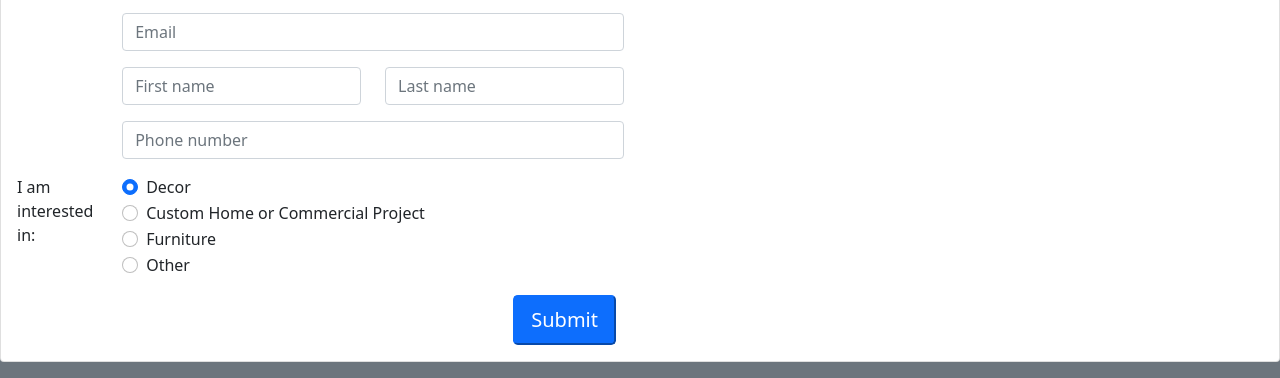
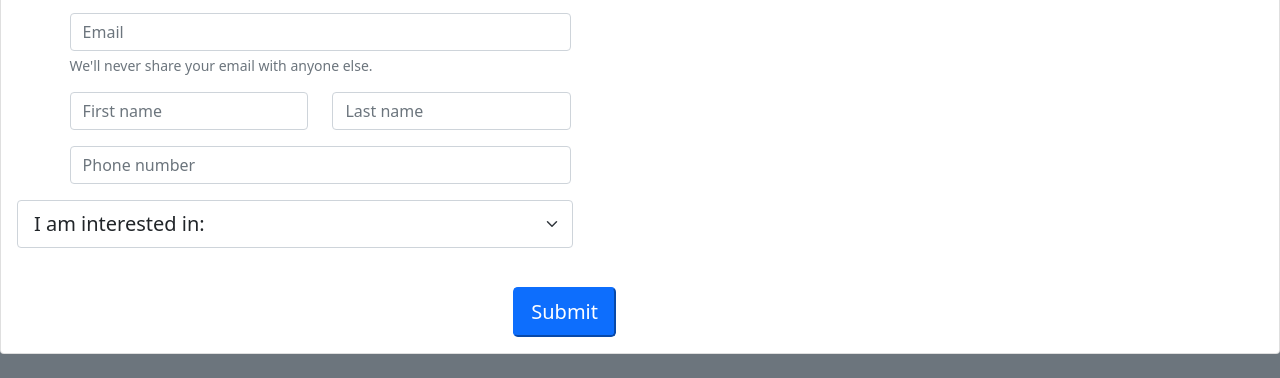
Before and after one commit to katguerin/SpencerCustomWoodworking, a plain HTML site: page contact-me.html in a window 1280 px wide. Shown: the part 515-893 px from the top of the page. Drawn offline with nearby package versions, Linux system fonts and the light colour scheme.

Commit message:
changes made to contact me form

```diff
--- a/contact-me.html
+++ b/contact-me.html
@@ -49,73 +49,54 @@
 
     <div class="row no-gutters">
         <div class="col-md-6">
-          <img src="images/tools.jpg" class="card-img" style="max-width: 600px;" alt="image of tools">
+          <img src="images/tools.jpg" class="card-img" style="max-width:600px" alt="image of tools">
         </div>
     </div>
-
+<!-- needs to float to the right of the image if browser is big enough -->
     <div class="col-md-6">
         <div class="card-body">
           <form>
             <div class="row mb-3">
-              <div class="col-sm-2"></div>
+              <div class="col-sm-1"></div>
                 <div class="col-sm-10">
 <!-- validate email not working -->
                 <input type="inputEmail" class="form-control" placeholder="Email" id="inputEmail" oninput="ValidateEmail(document.form1.text1)">
+                <div id="emailHelp" class="form-text">We'll never share your email with anyone else.</div>
                 </div>
             </div>
 
             <div class="row mb-3">
-              <div class="col-sm-2"></div>
+              <div class="col-sm-1"></div>
                 <div class="col-sm-5">
                     <input type="text" class="form-control" placeholder="First name" aria-label="First name">
                 </div>
                 <div class="col">
                     <input type="text" class="form-control" placeholder="Last name" aria-label="Last name">
                 </div>
+                <div class="col-sm-1"></div>
             </div>
 
             <div class="row mb-3">
-              <div class="col-sm-2"></div>
+              <div class="col-sm-1"></div>
                 <div class="col-sm-10">
                     <input type="text" class="form-control" placeholder="Phone number" aria-label="Phone number">
                 </div>
             </div>
-
-
+            <!-- need 1 colum spacer in front of form select -->
             <fieldset class="row mb-3">
-              <legend class="col-form-label col-sm-2 pt-0">I am interested in: </legend>
-              <div class="col-sm-10">
-                <div class="form-check">
-                  <input class="form-check-input" type="radio" name="gridRadios" id="gridRadios1" value="option1" checked>
-                  <label class="form-check-label" for="gridRadios1">
-                    Decor
-                  </label>
-                </div>
-                <div class="form-check">
-                  <input class="form-check-input" type="radio" name="gridRadios" id="gridRadios2" value="option2">
-                  <label class="form-check-label" for="gridRadios2">
-                    Custom Home or Commercial Project
-                  </label>
-                </div>
-                <div class="form-check">
-                    <input class="form-check-input" type="radio" name="gridRadios" id="gridRadios3" value="option3">
-                    <label class="form-check-label" for="gridRadios3">
-                      Furniture
-                    </label>
-                </div>
-                <div class="form-check">
-                    <input class="form-check-input" type="radio" name="gridRadios" id="gridRadios4" value="option4" onClick="ShowHideDiv()">
-                    <label class="form-check-label" for="gridRadios4">
-                      Other
-                    </label>
-                    <div id="otherText" style="display: none">
-                        Brief description of what you're looking for:
-                        <input type="text" id="txtBox"/>
-                    </div>
-
+              <legend class="col-form-label pt-0">
+                <div class="col-sm-11">
+                <select class="form-select form-select-lg mb-3" aria-label=".form-select-lg example">
+                  <option selected>I am interested in:</option>
+                  <option value="1">Custom Decor</option>
+                  <option value="2">Custom Home or Commercial Project</option>
+                  <option value="3">Custom Furniture</option>
+                  <option value="4">Repair</option>
+                  <option value="5">Other</option>
+                </select>
                 </div>
 
-              </div>
+              </legend>
             </fieldset>
 
             <div class="d-grid gap-2 d-md-flex justify-content-md-end">
@@ -123,7 +104,7 @@
             </div>
           </form>
         </div>
-    </div>
+      </div>
 
     </body>
 </html>
```
